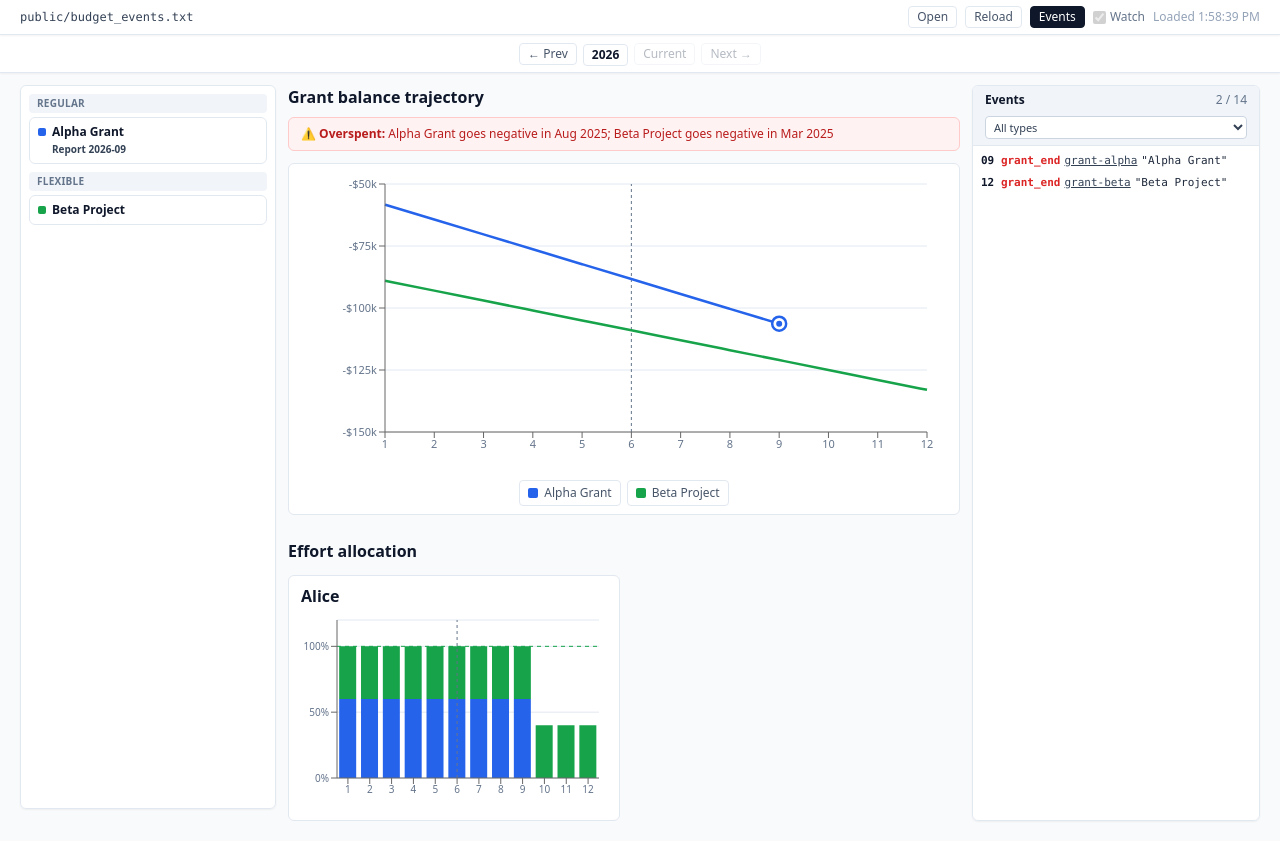
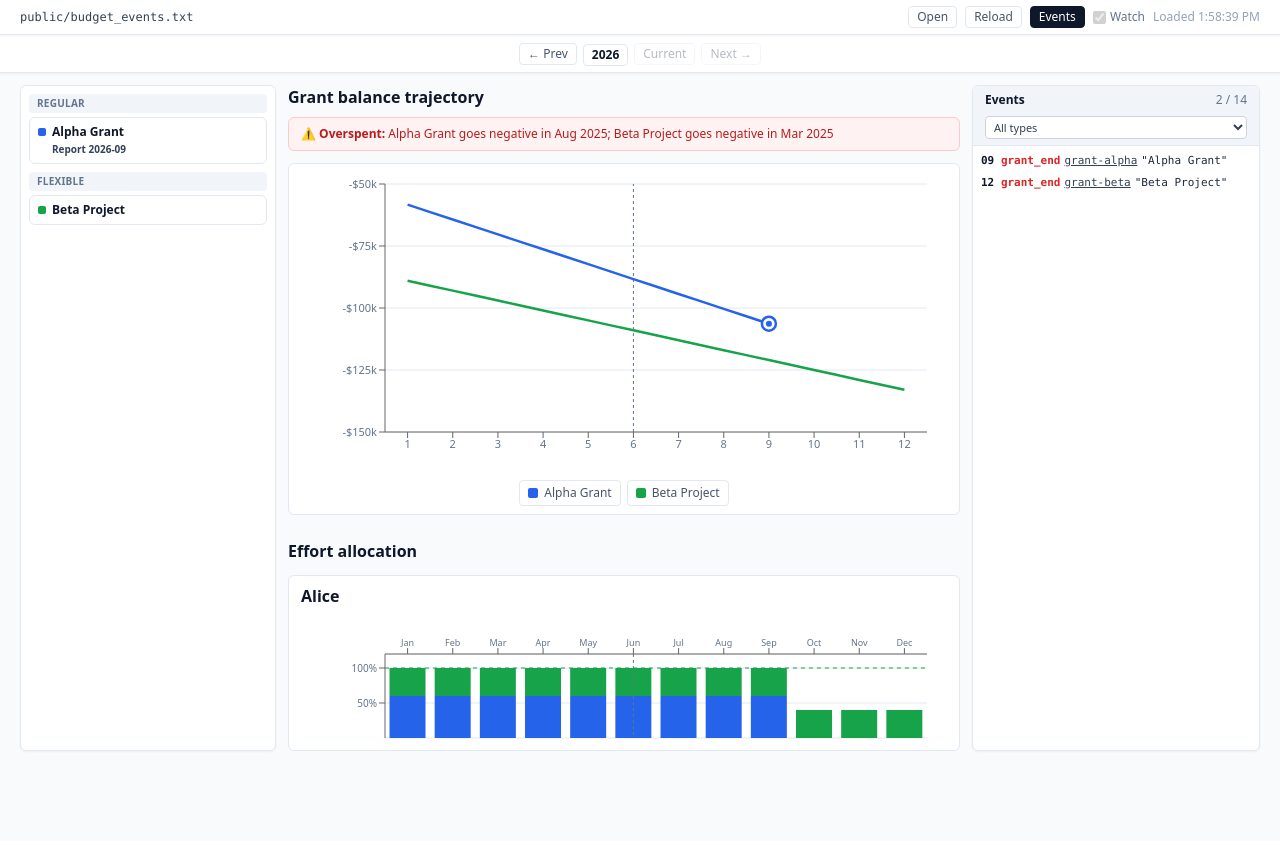
Before and after one commit to zwdzwd/LabBudgeteer, a React (Vite) app: page /#/ in a window 1280 px wide. After the commit the page ends 800 px from the top, so only its background shows below. Built offline with nearby package versions, Linux system fonts and the light colour scheme.

Commit message:
minor, message omitted

```diff
--- a/src/components/EffortCharts.tsx
+++ b/src/components/EffortCharts.tsx
@@ -1,4 +1,4 @@
-import { useMemo } from 'react'
+import { useCallback, useMemo } from 'react'
 import {
   Bar,
   BarChart,
@@ -10,20 +10,14 @@ import {
   YAxis,
 } from 'recharts'
 import { useStore } from '../store/useStore'
-import { currentMonth, formatMonth, monthRange } from '../lib/months'
+import { currentMonth, monthRange } from '../lib/months'
 import { buildAllocMap, getEffort, personMonthTotal } from '../lib/totals'
-import { annualSalaryAt } from '../lib/calc'
-import { money } from '../lib/format'
 
-/** X-axis tick: just the month number, e.g. "2024-10" -> "10". */
-function monthTickLabel(month: string): string {
-  return String(Number(month.slice(5)))
-}
+const MONTH_ABBR = ['Jan','Feb','Mar','Apr','May','Jun','Jul','Aug','Sep','Oct','Nov','Dec']
 
 type Person = ReturnType<typeof useStore.getState>['people'][number]
 type Grant = ReturnType<typeof useStore.getState>['grants'][number]
 type Allocations = ReturnType<typeof useStore.getState>['allocations']
-type SalaryRates = ReturnType<typeof useStore.getState>['salaryRates']
 
 const SENIORITY_ORDER = ['wz', 'hf', 'hx', 'cc', 'dg', 'sl']
 
@@ -31,16 +25,18 @@ export function EffortCharts({
   people,
   grants,
   allocations,
-  salaryRates,
   year,
   selectedGrantId,
+  hoveredLabel,
+  onHoverLabel,
 }: {
   people: Person[]
   grants: Grant[]
   allocations: Allocations
-  salaryRates: SalaryRates
   year: number
   selectedGrantId: string | null
+  hoveredLabel: string | null
+  onHoverLabel: (label: string | null) => void
 }) {
   const allocMap = useMemo(() => buildAllocMap(allocations), [allocations])
   const orderedPeople = useMemo(() => orderPeopleForEffort(people), [people])
@@ -50,8 +46,6 @@ export function EffortCharts({
     [grants, selectedGrantId],
   )
 
-  // Only show a person whose effort is non-zero somewhere in the visible year,
-  // so e.g. departed staff drop off once the year has no allocations for them.
   const visiblePeople = useMemo(() => {
     const yearPrefix = `${year}-`
     const active = new Set<string>()
@@ -76,17 +70,19 @@ export function EffortCharts({
       {visiblePeople.length === 0 ? (
         <p className="text-sm text-slate-400">No effort allocated in {year}.</p>
       ) : (
-        <div className="grid grid-cols-[repeat(auto-fill,minmax(240px,1fr))] gap-2">
-          {visiblePeople.map((person) => (
+        <div className="space-y-2">
+          {visiblePeople.map((person, index) => (
             <PersonEffortChart
               key={person.id}
               person={person}
               grants={visibleGrants}
               allocations={allocations}
               allocMap={allocMap}
-              salaryRates={salaryRates}
               months={windowMonths}
               selectedGrantId={selectedGrantId}
+              showXAxisLabels={index === 0}
+              hoveredLabel={hoveredLabel}
+              onHoverLabel={onHoverLabel}
             />
           ))}
         </div>
@@ -109,17 +105,21 @@ function PersonEffortChart({
   grants,
   allocations,
   allocMap,
-  salaryRates,
   months,
   selectedGrantId,
+  showXAxisLabels,
+  hoveredLabel,
+  onHoverLabel,
 }: {
   person: Person
   grants: Grant[]
   allocations: Allocations
   allocMap: ReturnType<typeof buildAllocMap>
-  salaryRates: SalaryRates
   months: string[]
   selectedGrantId: string | null
+  showXAxisLabels: boolean
+  hoveredLabel: string | null
+  onHoverLabel: (label: string | null) => void
 }) {
   const grantsForPerson = useMemo(() => {
     const ids = new Set<string>()
@@ -134,7 +134,7 @@ function PersonEffortChart({
       months.map((month) => {
         const row: EffortRow = {
           month,
-          label: monthTickLabel(month),
+          label: String(Number(month.slice(5))),
           total:
             selectedGrantId == null
               ? personMonthTotal(allocations, person.id, month)
@@ -154,19 +154,63 @@ function PersonEffortChart({
   const currentYearMatches =
     months.length > 0 && currentMonth().slice(0, 4) === months[0].slice(0, 4)
 
+  const handleMouseMove = useCallback(
+    (state: any) => {
+      onHoverLabel(state?.isTooltipActive ? (state.activeLabel ?? null) : null)
+    },
+    [onHoverLabel],
+  )
+
+  const handleMouseLeave = useCallback(() => onHoverLabel(null), [onHoverLabel])
+
+  const hoveredRow = hoveredLabel ? chartData.find((r) => r.label === hoveredLabel) : null
+  const hoveredItems = hoveredRow
+    ? grantsForPerson
+        .map((g) => ({ grant: g, effort: hoveredRow.details[g.id] ?? 0 }))
+        .filter((item) => item.effort > 0)
+    : []
+  const hoveredMonthName = hoveredLabel
+    ? (MONTH_ABBR[Number(hoveredLabel) - 1] ?? hoveredLabel)
+    : null
+
   return (
     <section className="rounded-md border border-slate-200 bg-white p-2">
-      <div className="mb-1 px-1">
+      <div className="mb-1 flex items-baseline justify-between gap-2 px-1">
         <h3 className="font-semibold">{person.name}</h3>
+        <div className="flex shrink-0 items-center gap-2 text-[10px] tabular-nums text-slate-400">
+          {hoveredMonthName && (
+            <span className="text-slate-400">{hoveredMonthName}</span>
+          )}
+          {hoveredItems.map(({ grant, effort }) => (
+            <span key={grant.id} className="flex items-center gap-0.5">
+              <span
+                className="inline-block h-1.5 w-1.5 shrink-0 rounded-sm"
+                style={{ background: grant.color ?? '#2563eb' }}
+              />
+              {round(effort)}%
+            </span>
+          ))}
+        </div>
       </div>
-      <div style={{ width: '100%', height: 200 }}>
+      <div style={{ width: '100%', height: 130 }}>
         <ResponsiveContainer width="100%" height="100%">
-          <BarChart data={chartData} syncId="budget-month" margin={{ top: 8, right: 12, bottom: 4, left: 0 }}>
+          <BarChart
+            data={chartData}
+            syncId="budget-month"
+            margin={{ top: showXAxisLabels ? 24 : 8, right: 24, bottom: 4, left: 48 }}
+            onMouseMove={handleMouseMove}
+            onMouseLeave={handleMouseLeave}
+          >
             <CartesianGrid stroke="#e2e8f0" vertical={false} />
             <XAxis
               dataKey="label"
-              tick={{ fill: '#64748b', fontSize: 10 }}
+              orientation="top"
+              tick={showXAxisLabels ? { fill: '#64748b', fontSize: 9 } : false}
+              axisLine={showXAxisLabels}
+              tickLine={showXAxisLabels}
+              height={showXAxisLabels ? 18 : 0}
               interval={0}
+              tickFormatter={(label) => MONTH_ABBR[Number(label) - 1] ?? label}
             />
             <YAxis
               tick={{ fill: '#64748b', fontSize: 10 }}
@@ -177,20 +221,12 @@ function PersonEffortChart({
             />
             {currentYearMatches && (
               <ReferenceLine
-                x={monthTickLabel(currentMonth())}
+                x={String(Number(currentMonth().slice(5)))}
                 stroke="#64748b"
                 strokeDasharray="3 3"
               />
             )}
-            <Tooltip
-              content={
-                <EffortTooltip
-                  grants={grantsForPerson}
-                  person={person}
-                  salaryRates={salaryRates}
-                />
-              }
-            />
+            <Tooltip cursor={{ fill: '#e2e8f0', fillOpacity: 0.6 }} content={() => null} />
             <ReferenceLine y={100} stroke="#16a34a" strokeDasharray="4 4" />
             {grantsForPerson.map((grant) => (
               <Bar
@@ -217,60 +253,6 @@ type EffortRow = {
   [grantId: string]: string | number | Record<string, number>
 }
 
-type TooltipPayload = {
-  payload?: EffortRow
-}
-
-function EffortTooltip({
-  active,
-  payload,
-  grants,
-  person,
-  salaryRates,
-}: {
-  active?: boolean
-  payload?: TooltipPayload[]
-  grants: Grant[]
-  person: Person
-  salaryRates: SalaryRates
-}) {
-  if (!active || !payload || payload.length === 0) return null
-  const row = payload[0]?.payload
-  if (!row) return null
-  const items = grants
-    .map((grant) => ({ grant, effort: row.details[grant.id] ?? 0 }))
-    .filter((item) => item.effort > 0)
-  const annualSalary = annualSalaryAt(person, row.month, salaryRates)
-
-  return (
-    <div className="rounded-md border border-slate-200 bg-white/45 px-3 py-2 text-xs shadow-lg backdrop-blur-sm">
-      <div className="font-semibold text-slate-900">{formatMonth(row.month)}</div>
-      <div className="text-slate-500">Total: {round(row.total)}%</div>
-      <div className="mb-2 text-slate-500">
-        Salary rate: {annualSalary > 0 ? `${money(annualSalary)}/yr` : '—'}
-      </div>
-      {items.length === 0 ? (
-        <div className="text-slate-400">No effort assigned.</div>
-      ) : (
-        <ul className="space-y-0.5">
-          {items.map(({ grant, effort }) => (
-            <li key={grant.id} className="flex justify-between gap-4 tabular-nums">
-              <span className="inline-flex items-center gap-1.5 text-slate-600">
-                <span
-                  className="inline-block h-2.5 w-2.5 rounded-sm"
-                  style={{ background: grant.color ?? '#2563eb' }}
-                />
-                {grant.name}
-              </span>
-              <span className="font-medium text-slate-900">{round(effort)}%</span>
-            </li>
-          ))}
-        </ul>
-      )}
-    </div>
-  )
-}
-
 function round(n: number): number {
   return Math.round(n * 10) / 10
 }
--- a/src/components/GrantBalanceChart.tsx
+++ b/src/components/GrantBalanceChart.tsx
@@ -39,6 +39,7 @@ export function GrantBalanceChart({
   onSelectedGrantChange,
   year,
   highlight,
+  onHoverLabel,
 }: {
   grants: Grant[]
   seriesByGrant: Map<string, MonthBalance[]>
@@ -51,6 +52,7 @@ export function GrantBalanceChart({
   onSelectedGrantChange: (grantId: string | null) => void
   year: number
   highlight?: { month: string; grantId?: string | null; type?: string } | null
+  onHoverLabel?: (label: string | null) => void
 }) {
   const selectedGrant = selectedGrantId
     ? (grants.find((grant) => grant.id === selectedGrantId) ?? null)
@@ -62,10 +64,11 @@ export function GrantBalanceChart({
   const windowMonths = monthRange(`${year}-01`, `${year}-12`)
   const currentYear = Number(currentMonth().slice(0, 4))
 
-  const chartData = windowMonths.map((month) => {
+  const chartData = windowMonths.map((month, i) => {
     const row: ChartRow = {
       month,
       label: monthTickLabel(month),
+      monthIndex: i + 0.5,
       remaining: {},
     }
     for (const grant of grants) {
@@ -94,7 +97,7 @@ export function GrantBalanceChart({
     const row = chartData.find((r) => r.month === highlight.month)
     const y = row?.remaining[grant.id]
     if (row == null || y == null) return null
-    return { label: row.label, y, color: eventTypeColor(highlight.type) }
+    return { label: row.label, monthIndex: row.monthIndex, y, color: eventTypeColor(highlight.type) }
   })()
 
   // The plotted line is floored at zero, so flag any grant whose true balance
@@ -125,16 +128,29 @@ export function GrantBalanceChart({
       <div className="rounded-md border border-slate-200 bg-white p-2">
         <div style={{ width: '100%', height: 300 }}>
           <ResponsiveContainer width="100%" height="100%">
-            <LineChart data={chartData} syncId="budget-month" margin={{ top: 12, right: 24, bottom: 10, left: 16 }}>
+            <LineChart
+              data={chartData}
+              syncId="budget-month"
+              margin={{ top: 12, right: 24, bottom: 10, left: 16 }}
+              onMouseMove={(state: any) => {
+                if (onHoverLabel && state?.isTooltipActive && state.activeLabel != null) {
+                  onHoverLabel(String(Math.round(Number(state.activeLabel))))
+                }
+              }}
+              onMouseLeave={() => onHoverLabel?.(null)}
+            >
               <CartesianGrid stroke="#e2e8f0" vertical={false} />
               <XAxis
-                dataKey="label"
+                dataKey="monthIndex"
+                type="number"
+                domain={[0, 12]}
+                ticks={[0.5,1.5,2.5,3.5,4.5,5.5,6.5,7.5,8.5,9.5,10.5,11.5]}
+                tickFormatter={(v) => String(Math.round(v))}
                 tick={{ fill: '#64748b', fontSize: 11 }}
-                interval={0}
               />
               {currentYear === year && (
                 <ReferenceLine
-                  x={monthTickLabel(currentMonth())}
+                  x={Number(currentMonth().slice(5)) - 0.5}
                   stroke="#64748b"
                   strokeDasharray="3 3"
                 />
@@ -171,7 +187,7 @@ export function GrantBalanceChart({
               ))}
               {highlightPoint && (
                 <ReferenceDot
-                  x={highlightPoint.label}
+                  x={highlightPoint.monthIndex}
                   y={highlightPoint.y}
                   r={8}
                   stroke={highlightPoint.color}
@@ -217,6 +233,7 @@ export function GrantBalanceChart({
 type ChartRow = {
   month: string
   label: string
+  monthIndex: number
   // Remaining balance per grant id; null where a grant has no data that month.
   remaining: Record<string, number | null>
   // Only populated when a single grant is selected.
--- a/src/pages/Dashboard.tsx
+++ b/src/pages/Dashboard.tsx
@@ -43,6 +43,7 @@ export function Dashboard({ showEvents = false }: { showEvents?: boolean }) {
 
   // Which grant's curve is isolated in the balance chart; null shows all grants.
   const [selectedGrantId, setSelectedGrantId] = useState<string | null>(null)
+  const [hoveredMonthLabel, setHoveredMonthLabel] = useState<string | null>(null)
   const [hoverSnapshot, setHoverSnapshot] = useState<HoverSnapshot | null>(null)
   // Event currently hovered in the viewer, highlighted on the balance chart.
   const [hoveredEvent, setHoveredEvent] = useState<{
@@ -281,6 +282,7 @@ export function Dashboard({ showEvents = false }: { showEvents?: boolean }) {
               onSelectedGrantChange={setSelectedGrantId}
               year={chartYear}
               highlight={hoveredEvent}
+              onHoverLabel={setHoveredMonthLabel}
             />
           )}
 
@@ -290,9 +292,10 @@ export function Dashboard({ showEvents = false }: { showEvents?: boolean }) {
               people={people}
               grants={grants}
               allocations={allocations}
-              salaryRates={salaryRates}
               year={chartYear}
               selectedGrantId={selectedGrantId}
+              hoveredLabel={hoveredMonthLabel}
+              onHoverLabel={setHoveredMonthLabel}
             />
           )}
         </div>
```
